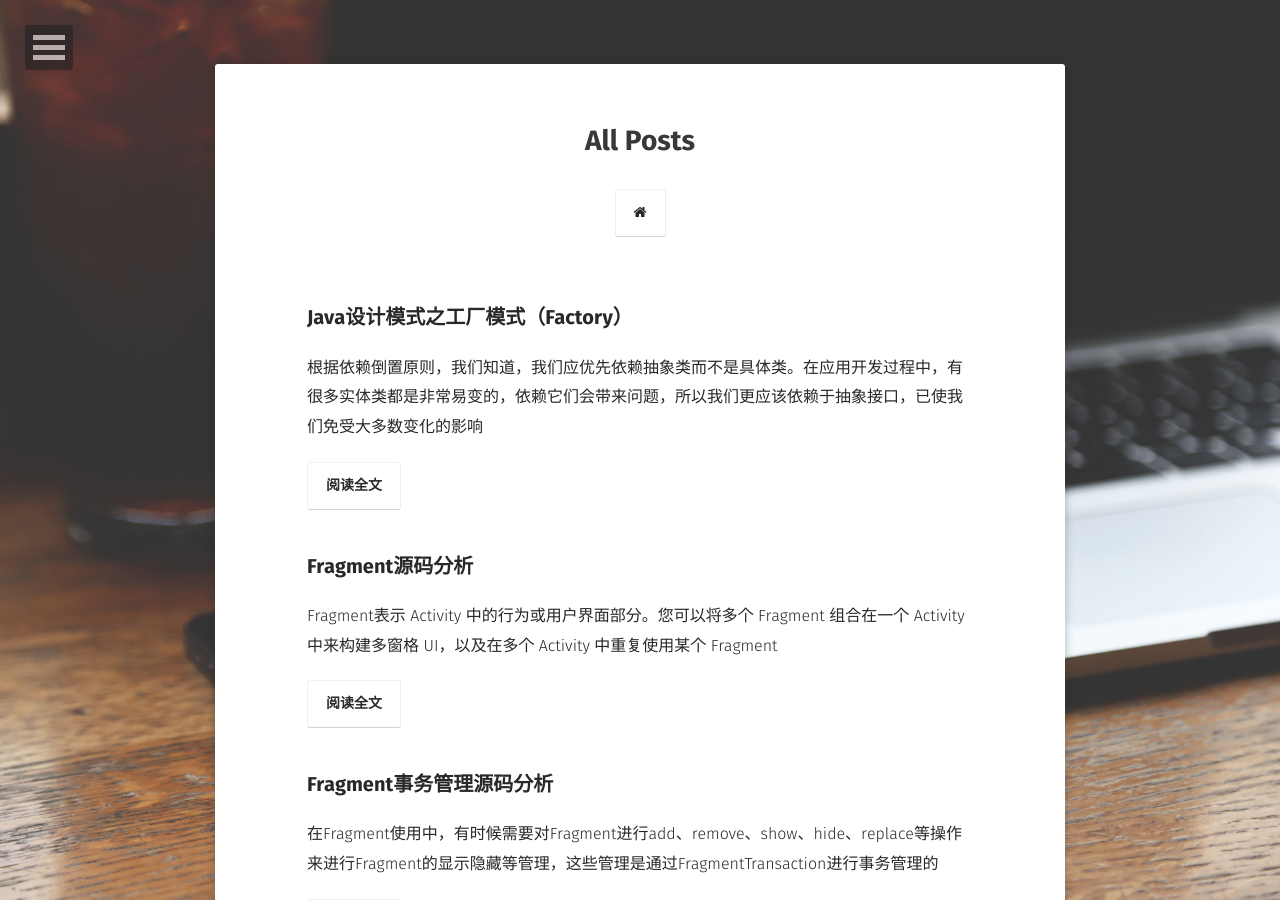
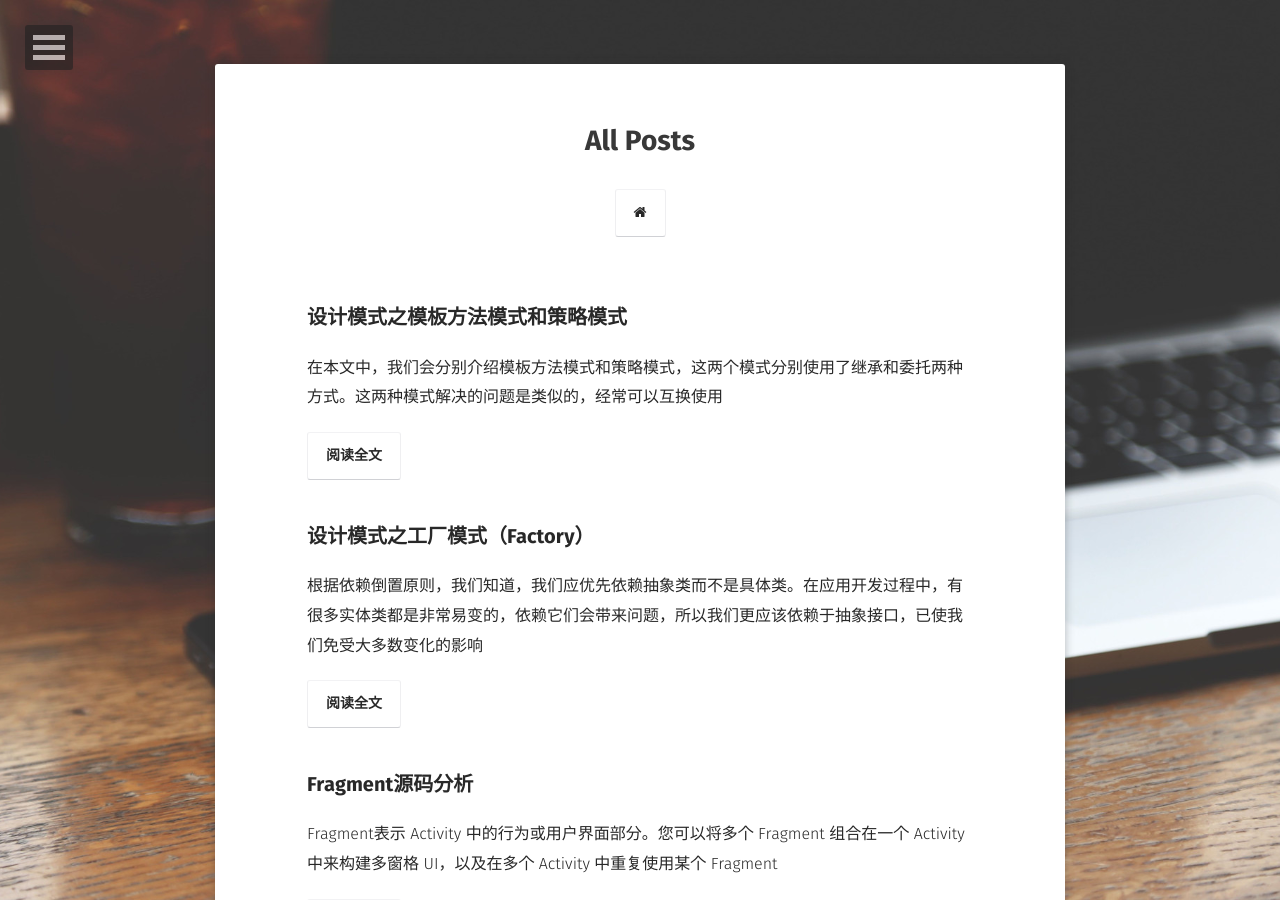
Before and after one commit to shensky711/shensky711.github.io, a Jekyll site: the page built from posts.md, in a window 1280 px wide and 900 px high. Built offline with Jekyll 4.4.1, drawn with Linux system fonts in a browser that asks for light colours; some web fonts are replaced; comment, search, counter and statistics services are not loaded; some of the changed lines change nothing that is shown.

Commit message:
add template method and strategy pattern

````diff
--- a/_posts/2016-11-26-design-patterns-factory.md
+++ b/_posts/2016-11-26-design-patterns-factory.md
@@ -1,7 +1,7 @@
 ---
 layout: post
-title: Java设计模式之工厂模式（Factory）
-tags: [Java设计模式,工厂模式,Factory]
+title: 设计模式之工厂模式（Factory）
+tags: [设计模式,工厂模式,Factory]
 excerpt: 根据依赖倒置原则，我们知道，我们应优先依赖抽象类而不是具体类。在应用开发过程中，有很多实体类都是非常易变的，依赖它们会带来问题，所以我们更应该依赖于抽象接口，已使我们免受大多数变化的影响
 ---
 
--- /dev/null
+++ b/_posts/2016-12-01-design-patterns-template-and-strategy.md
@@ -0,0 +1,434 @@
+---
+layout: post
+title: 设计模式之模板方法模式和策略模式
+tags: [设计模式,模板方法模式,策略模式]
+excerpt: 在本文中，我们会分别介绍模板方法模式和策略模式，这两个模式分别使用了继承和委托两种方式。这两种模式解决的问题是类似的，经常可以互换使用
+---
+
+# 概述
+我们知道，OOP三个基本特征是:封装、继承、多态。通过继承，我们可以基于差异编程，也就是说，对于一个满足我们大部分需求的类，可以创建它的一个子类并只改变我们不期望的那部分。但是在实际使用中，继承很容易被过度使用，并且过度使用的代价是比较高的，所以我们减少了继承的使用，使用组合或委托代替
+
+> 优先使用对象组合而不是类继承
+
+在本文中，我们会分别介绍`模板方法模式`和`策略模式`，这两个模式分别使用了继承和委托两种方式。这两种模式解决的问题是类似的，经常可以互换使用，它们都可以分离通用的算法和具体的上下文。比如我们有一个通用的算法，算法有不同的实现方式，为了遵循依赖倒置原则，我们希望算法不依赖于具体实现。
+
+本文冒泡排序法来进行举例说明：
+```java
+/**
+ * @author HansChen
+ */
+public class Sorter {
+
+    /**
+     * 冒泡排序
+     */
+    public int sort(int[] array) {
+        int operations = 0;
+        if (array.length <= 1) {
+            return operations;
+        }
+
+        for (int i = 0; i < array.length - 1; i++) {
+            for (int j = 0; j < array.length - i - 1; j++) {
+                operations++;
+                if (needSwap(array, j)) {
+                    swap(array, j);
+                }
+            }
+        }
+
+        return operations;
+    }
+
+    /**
+     * @return 是否需要交换数组中 index 和 index+1 元素
+     */
+    private boolean needSwap(int[] array, int index) {
+        return array[index] > array[index + 1];
+    }
+
+    /**
+     * 交换array数组中的 index 和 index+1 元素
+     */
+    private void swap(int[] array, int index) {
+        int temp = array[index];
+        array[index] = array[index + 1];
+        array[index + 1] = temp;
+    }
+}
+```
+这是我们实现的冒泡排序算法，这个sort方法可以对int数组进行排序。但我们发现，这种写法的扩展性是不强的，如果我们要实现double数组排序呢？如果我们需要排序的是一个对象数组？难道需要各自定义一个方法吗？如果它们都使用冒泡排序算法，那么sort的算法逻辑肯定是相似的，有没有一种方法能让这个算法逻辑复用呢？下面用模板方法模式和策略模式对它进行改造
+
+# 模板方法模式
+> 模板方法模式:定义一个算法的骨架，将骨架中的特定步骤延迟到子类中。模板方法模式使得子类可以不改变算法的结构即可重新定义该算法的某些特定步骤
+
+下图是用模板方法模式对冒泡排序重构后的结构图：
+![这里写图片描述](http://img.blog.csdn.net/20161201084545578)
+
+首先，我们在BubbleSorter的sort方法中定义算法骨架，再定义一些延迟到子类中的抽象方法：
+```java
+/**
+ * @author HansChen
+ */
+public abstract class BubbleSorter<T> {
+
+    /**
+     * 冒泡排序
+     */
+    public int sort(T array) {
+
+        setArray(array);
+        int length = getLength();
+
+        int operations = 0;
+        if (length <= 1) {
+            return operations;
+        }
+
+        for (int i = 0; i < length - 1; i++) {
+            for (int j = 0; j < length - i - 1; j++) {
+                operations++;
+                if (needSwap(j)) {
+                    swap(j);
+                }
+            }
+        }
+
+        return operations;
+    }
+
+    /**
+     * 初始化排序数组
+     */
+    protected abstract void setArray(T array);
+
+    /**
+     * @return 返回数组长度
+     */
+    protected abstract int getLength();
+
+    /**
+     * @return 是否需要交换数组中 index 和 index+1 元素
+     */
+    protected abstract boolean needSwap(int index);
+
+    /**
+     * 交换array数组中的 index 和 index+1 元素
+     */
+    protected abstract void swap(int index);
+}
+```
+
+有了`BubbleSorter`类，我们就可以创建任意不同类型的对象排序的简单派生类，比如创建`IntBubbleSorter`去排序整型数组：
+```java
+public class IntBubbleSorter extends BubbleSorter<int[]> {
+
+    private int[] array;
+
+    @Override
+    protected void setArray(int[] array) {
+        this.array = array;
+    }
+
+    @Override
+    protected int getLength() {
+        return array == null ? 0 : array.length;
+    }
+
+    @Override
+    protected boolean needSwap(int index) {
+        return array != null && (array[index] > array[index + 1]);
+    }
+
+    @Override
+    protected void swap(int index) {
+        int temp = array[index];
+        array[index] = array[index + 1];
+        array[index + 1] = temp;
+    }
+}
+```
+
+再比如创建`DoubleBubbleSorter`去排序双精度型数组：
+```java
+public class DoubleBubbleSorter extends BubbleSorter<double[]> {
+
+    private double[] array;
+
+    @Override
+    protected void setArray(double[] array) {
+        this.array = array;
+    }
+
+    @Override
+    protected int getLength() {
+        return array == null ? 0 : array.length;
+    }
+
+    @Override
+    protected boolean needSwap(int index) {
+        return array != null && (array[index] > array[index + 1]);
+    }
+
+    @Override
+    protected void swap(int index) {
+        double temp = array[index];
+        array[index] = array[index + 1];
+        array[index + 1] = temp;
+    }
+}
+```
+
+甚至我们**不仅限于对数组**排序，还可以对List集合排序，比如创建`IntegerListBubbleSorter`对List集合进行冒泡排序：
+```java
+public class IntegerListBubbleSorter extends BubbleSorter<List<Integer>> {
+
+    private List<Integer> list;
+
+    @Override
+    protected void setArray(List<Integer> list) {
+        this.list = list;
+    }
+
+    @Override
+    protected int getLength() {
+        return list == null ? 0 : list.size();
+    }
+
+    @Override
+    protected boolean needSwap(int index) {
+        return list != null && (list.get(index) > list.get(index + 1));
+    }
+
+    @Override
+    protected void swap(int index) {
+        int temp = list.get(index);
+        list.set(index, list.get(index + 1));
+        list.set(index + 1, temp);
+    }
+}
+```
+
+定义上述类之后，我们看下怎么使用上面的类：
+```java
+public class Test {
+
+    public static void main(String[] args) {
+
+        //对整型数组排序
+        int[] intArray = {9, 8, 7, 6, 5, 4, 3, 2, 1, 0};
+        int operations = new IntBubbleSorter().sort(intArray);
+        System.out.println("[Template Method] operations:" + operations + ", array:" + Arrays.toString(intArray));
+
+        //对double数组排序
+        double[] doubleArray = {9.9, 8.8, 7.7, 6.6, 5.5, 4.4, 3.3, 2.2, 1.1, 0.0};
+        operations = new DoubleBubbleSorter().sort(doubleArray);
+        System.out.println("[Template Method] operations:" + operations + ", array:" + Arrays.toString(doubleArray));
+
+        //对List集合排序
+        List<Integer> list = Arrays.asList(9, 8, 7, 6, 5, 4, 3, 2, 1, 0);
+        operations = new IntegerListBubbleSorter().sort(list);
+        System.out.println("[Template Method] operations:" + operations + ", list:" + list.toString());
+    }
+}
+```
+
+模板方法模式展示了经典重用的一种形式，通用算法被放在基类中，通过继承在不同的子类中实现该通用算法。我们通过定义通用类BubbleSorter，把冒泡排序的算法骨架放在基类，然后实现不同的子类分别对int数组、double数组、List集合进行排序。但这样是有代价的，因为继承是非常强的关系，派生类不可避免地与基类绑定在一起了。但如果我现在需要用快速排序而不是冒泡排序来进行排序，但快速排序却没有办法重用`setArray`、`getLength`、`needSwap`和`swap`方法了。不过，策略模式提供了另一种可选的方案
+
+# 策略模式
+
+策略模式属于对象的行为模式。其用意是针对一组算法，将每一个算法封装到具有共同接口的独立的类中，从而使得它们可以相互替换，下面用策略模式对冒泡排序进行重构
+
+下图是用策略模式对冒泡排序重构后的结构图：
+![这里写图片描述](http://img.blog.csdn.net/20161201084610688)
+
+首先定义一个BubbleSorter类，它持有一个抽象策略接口：
+```java
+public class BubbleSorter<T> {
+
+    /**
+     * 抽象策略接口，可以有不同的实现
+     */
+    private SortHandler<T> sortHandler;
+
+    public BubbleSorter(SortHandler<T> sortHandler) {
+        this.sortHandler = sortHandler;
+    }
+
+    /**
+     * 冒泡排序
+     */
+    public int sort(T array) {
+
+        sortHandler.setArray(array);
+        int length = sortHandler.getLength();
+
+        int operations = 0;
+        if (length <= 1) {
+            return operations;
+        }
+
+        for (int i = 0; i < length - 1; i++) {
+            for (int j = 0; j < length - i - 1; j++) {
+                operations++;
+                if (sortHandler.needSwap(j)) {
+                    sortHandler.swap(j);
+                }
+            }
+        }
+
+        return operations;
+    }
+}
+```
+
+定义抽象策略接口：
+```java
+public interface SortHandler<T> {
+
+    /**
+     * 初始化排序数组
+     */
+    void setArray(T array);
+
+    /**
+     * @return 返回数组长度
+     */
+    int getLength();
+
+    /**
+     * @return 是否需要交换数组中 index 和 index+1 元素
+     */
+    boolean needSwap(int index);
+
+    /**
+     * 交换array数组中的 index 和 index+1 元素
+     */
+    void swap(int index);
+}
+```
+
+创建具体的策略类`IntSortHandler`对整型数组进行操作：
+```java
+public class IntSortHandler implements SortHandler<int[]> {
+
+    private int[] array;
+
+    @Override
+    public void setArray(int[] array) {
+        this.array = array;
+    }
+
+    @Override
+    public int getLength() {
+        return array == null ? 0 : array.length;
+    }
+
+    @Override
+    public boolean needSwap(int index) {
+        return array != null && (array[index] > array[index + 1]);
+    }
+
+    @Override
+    public void swap(int index) {
+        int temp = array[index];
+        array[index] = array[index + 1];
+        array[index + 1] = temp;
+    }
+}
+```
+
+创建具体的策略类`DoubleSortHandler`对双精度型数组进行操作：
+```java
+public class DoubleSortHandler implements SortHandler<double[]> {
+
+    private double[] array;
+
+    @Override
+    public void setArray(double[] array) {
+        this.array = array;
+    }
+
+    @Override
+    public int getLength() {
+        return array == null ? 0 : array.length;
+    }
+
+    @Override
+    public boolean needSwap(int index) {
+        return array != null && (array[index] > array[index + 1]);
+    }
+
+    @Override
+    public void swap(int index) {
+        double temp = array[index];
+        array[index] = array[index + 1];
+        array[index + 1] = temp;
+    }
+}
+```
+
+创建具体的策略类`IntegerListSortHandler`对List集合进行操作：
+```java
+public class IntegerListSortHandler implements SortHandler<List<Integer>> {
+
+    private List<Integer> list;
+
+    @Override
+    public void setArray(List<Integer> list) {
+        this.list = list;
+    }
+
+    @Override
+    public int getLength() {
+        return list == null ? 0 : list.size();
+    }
+
+    @Override
+    public boolean needSwap(int index) {
+        return list != null && (list.get(index) > list.get(index + 1));
+    }
+
+    @Override
+    public void swap(int index) {
+        int temp = list.get(index);
+        list.set(index, list.get(index + 1));
+        list.set(index + 1, temp);
+    }
+}
+```
+
+定义上述类之后，我们看下怎么使用策略模式
+```java
+public class Test {
+
+    public static void main(String[] args) {
+        //对整型数组排序
+        int[] intArray = {9, 8, 7, 6, 5, 4, 3, 2, 1, 0};
+        BubbleSorter<int[]> intBubbleSorter = new BubbleSorter<>(new IntSortHandler());
+        int operations = intBubbleSorter.sort(intArray);
+        System.out.println("[Strategy] operations:" + operations + ", array:" + Arrays.toString(intArray));
+
+        //对double数组排序
+        double[] doubleArray = {9.9, 8.8, 7.7, 6.6, 5.5, 4.4, 3.3, 2.2, 1.1, 0.0};
+        BubbleSorter<double[]> doubleBubbleSorter = new BubbleSorter<>(new DoubleSortHandler());
+        operations = doubleBubbleSorter.sort(doubleArray);
+        System.out.println("[Strategy] operations:" + operations + ", array:" + Arrays.toString(doubleArray));
+
+        //对List集合排序
+        List<Integer> list = Arrays.asList(9, 8, 7, 6, 5, 4, 3, 2, 1, 0);
+        BubbleSorter<List<Integer>> integerListBubbleSorter = new BubbleSorter<>(new IntegerListSortHandler());
+        operations = integerListBubbleSorter.sort(list);
+        System.out.println("[Strategy] operations:" + operations + ", list:" + list);
+    }
+}
+```
+
+策略模式不是将通用方法放到基类中，而是把它放进`BubbleSorter`的sort方法中，把排序算法中必须调用的抽象方法定义在`SortHandler`接口中，从这个接口中派生出不同的子类。把派生出的子类传给BubbleSorter后，sort方法就可以把具体工作委托给接口去完成。注意：SortHandler对BubbleSorter是一无所知的，它不依赖于冒泡排序的具体实现，这个和模板方法模式是不同的。如果其他排序算法也需要用到SortHandler，完全也可以在相关的排序算法中使用SortHandler
+
+
+# 总结
+模板方法模式和策略模式都可以用来分离高层的算法和低层的具体实现细节，都允许高层的算法独立于它的具体实现细节重用。但策略模式还有一个额外的好处就是允许具体实现细节独立于高层的算法重用，但这也以一些额外的复杂性、内存以及运行事件开销作为代价
+
+
+[文中示例代码下载：https://github.com/shensky711/awesome-demo/tree/master/Patterns](https://github.com/shensky711/awesome-demo/tree/master/Patterns)
````
